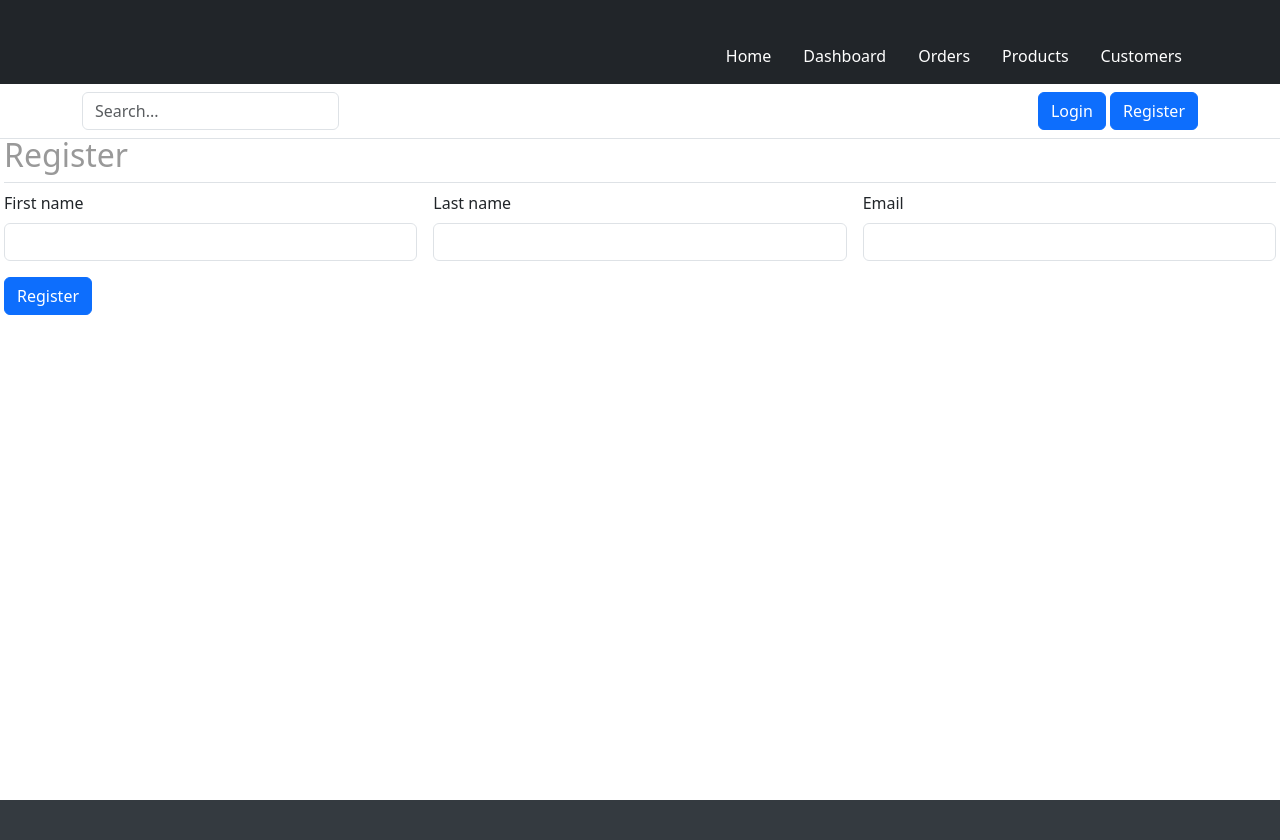
After one commit to jra457/Group-6, a Django app: template groupSix/knockoffKing/templates/knockoffKing/register.html in a window 1280 px wide. The commit adds this page. Run offline with Django 4.2, Linux system fonts and the light colour scheme; the template is opened without the code that fills it, so the values that code supplies are empty; some libraries are stand-ins or nearby versions.

Commit message:
Added comments to HTML files

```diff
--- a/groupSix/knockoffKing/templates/knockoffKing/index.html
+++ b/groupSix/knockoffKing/templates/knockoffKing/index.html
@@ -1,46 +1,42 @@
-<!doctype html>
-<html lang="en">
+<!DOCTYPE html>
+<html>
     <head>
-    {% block title %}<title>Knockoff King</title>{% endblock %}
+        <meta charset="UTF-8">
+        <meta name="viewport" content="width=device-width, initial-scale=1.0">
+        <title>Penguin Prof</title>
         {% load static %}
-    <link rel="shortcut icon" type="image/ico" href="{% static 'images/favicon.ico' %}"/>
-    <!-- Required meta tags -->
-    <meta charset="utf-8">
-    <meta name="viewport" content="width=device-width, initial-scale=1">
+        <link rel="icon" type="image/ico" href="{% static 'images/favicon.ico' %}"/>
 
         <!-- Bootstrap CSS -->
-    <!-- <link href="https://cdn.jsdelivr.net/npm/bootstrap@5.0.2/dist/css/bootstrap.min.css" rel="stylesheet" integrity="sha384-EVSTQN3/azprG1Anm3QDgpJLIm9Nao0Yz1ztcQTwFspd3yD65VohhpuuCOmLASjC" crossorigin="anonymous"> -->
         {% load static %}
-    <link href="{% static 'css/bootstrap.css' %}" rel="stylesheet">
+        <link href="{% static 'css/bootstrap.min.css' %}" rel="stylesheet">
+        <!-- Bootstrap Icons CSS -->
+        {% load static %}
+        <link href="{% static 'css/bootstrap-icons.css' %}" rel="stylesheet">
 
       </head>
 <body>
-
+    <div class="container-fluid px-0">
+        <div class="row mx-0" style="height:15vh;">
+          <div class="col-12 p-0">
+            <!-- content for first row goes here -->
+            {% include 'knockoffKing/navbar.html' %}
+          </div>
+        </div>
+        <div class="row mx-0" style="height:85vh; overflow-y:auto;">
           {% block content %}
 
+          {% endblock %}
+        </div>
+        <div class="row mx-0" style="min-height:5vh;">
+          <div class="col-12 p-0" style="background-color: #343a40;">
+            <!-- content for third row goes here -->
+
+          </div>
+        </div>
+      </div>
+  <!-- Bootstrap JavaScript Bundle with Popper -->
   {% load static %}
-      <script src="{% static 'js/jquery-3.6.3.min.js' %}" type="text/javascript"></script>
-
-
-      {% include 'knockoffKing/svgSymbols.html' %}
-
-      {% endblock %}
-
-
-
-      <!-- Optional JavaScript; choose one of the two! -->
-
-      <!-- Option 1: Bootstrap Bundle with Popper -->
-      <script src="https://cdn.jsdelivr.net/npm/bootstrap@5.0.2/dist/js/bootstrap.bundle.min.js" integrity="sha384-MrcW6ZMFYlzcLA8Nl+NtUVF0sA7MsXsP1UyJoMp4YLEuNSfAP+JcXn/tWtIaxVXM" crossorigin="anonymous"></script>
-
-
-
-      <!-- Option 2: Separate Popper and Bootstrap JS -->
-      <!--
-      <script src="https://cdn.jsdelivr.net/npm/@popperjs/core@2.9.2/dist/umd/popper.min.js" integrity="sha384-IQsoLXl5PILFhosVNubq5LC7Qb9DXgDA9i+tQ8Zj3iwWAwPtgFTxbJ8NT4GN1R8p" crossorigin="anonymous"></script>
-      <script src="https://cdn.jsdelivr.net/npm/bootstrap@5.0.2/dist/js/bootstrap.min.js" integrity="sha384-cVKIPhGWiC2Al4u+LWgxfKTRIcfu0JTxR+EQDz/bgldoEyl4H0zUF0QKbrJ0EcQF" crossorigin="anonymous"></script>
-      -->
-
+  <script src="{% static 'js/bootstrap.bundle.min.js' %}"></script>
 </body>
-
 </html>
--- a/groupSix/knockoffKing/templates/knockoffKing/navbar.html
+++ b/groupSix/knockoffKing/templates/knockoffKing/navbar.html
@@ -47,10 +47,15 @@
           <input type="search" class="form-control" placeholder="Search..." aria-label="Search">
         </form>
 
+        {% if user.is_authenticated %}
+          <a class="btn btn-primary" href="{% url 'logout' %}" role="button">Logout</a>
+        {% else %}
         <div class="text-end">
           <a class="btn btn-primary" href="{% url 'login' %}" role="button">Login</a>
-          <button type="button" class="btn btn-primary">Sign-up</button>
+          <a class="btn btn-primary" href="{% url 'register' %}" role="button">Register</a>
         </div>
+
+        {% endif %}
       </div>
     </div>
   </header>
--- /dev/null
+++ b/groupSix/knockoffKing/templates/knockoffKing/register.html
@@ -0,0 +1,66 @@
+{% extends 'knockoffKing/index.html' %}
+
+{% block content %}
+
+<!-- Register Page Start -->
+
+<div class="container px-1 py-3" id="sellerContainer">
+
+    <!-- Title -->
+    <h2 class="pb-2 border-bottom" style="color:#999999">Register</h2>
+    <!-- Title -->
+
+
+    <!-- Register Page ~ Form ~ (Start) -->
+    <form class="row g-3 needs-validation" novalidate>
+
+        <!-- (Input) First Name -->
+        <div class="col-md-4 position-relative">
+            <label for="username" class="form-label">First name</label>
+            <input type="text" class="form-control" id="validationTooltip01" required>
+            <div class="valid-tooltip">
+                Looks good!
+            </div>
+        </div>
+        <!-- (Input) First Name -->
+
+
+
+        <!-- (Input) Last Name -->
+        <div class="col-md-4 position-relative">
+            <label for="validationTooltip02" class="form-label">Last name</label>
+            <input type="text" class="form-control" id="validationTooltip02" required>
+            <div class="valid-tooltip">
+                Looks good!
+            </div>
+        </div>
+        <!-- (Input) Last Name -->
+
+
+
+        <!-- (Input) Email -->
+        <div class="col-md-4 position-relative">
+            <label for="email" class="form-label">Email</label>
+            <input type="email" id="email" name="email" class="form-control" required>
+            <div class="valid-tooltip">
+                Looks good!
+            </div>
+        </div>
+        <!-- (Input) Email -->
+
+
+
+        <!-- (Button) Submit -->
+        <div class="col-12">
+            <button class="btn btn-primary" type="submit">Register</button>
+        </div>
+        <!-- (Button) Submit -->
+
+    </form>
+    <!-- Register Page ~ Form ~ (End) -->
+
+</div>
+
+<!-- Register Page End -->
+
+{% endblock %}
```
Also changed, not shown: groupSix/knockoffKing/templates/knockoffKing/admin.html (+9 -6 lines), groupSix/knockoffKing/templates/knockoffKing/buyer.html (+8 -5 lines), groupSix/knockoffKing/templates/knockoffKing/home.html (+11 -9 lines), groupSix/knockoffKing/templates/knockoffKing/login.html (+28 -0 lines), groupSix/knockoffKing/templates/knockoffKing/seller.html (+8 -5 lines). Lines whose indentation alone changed are shown as unchanged.
